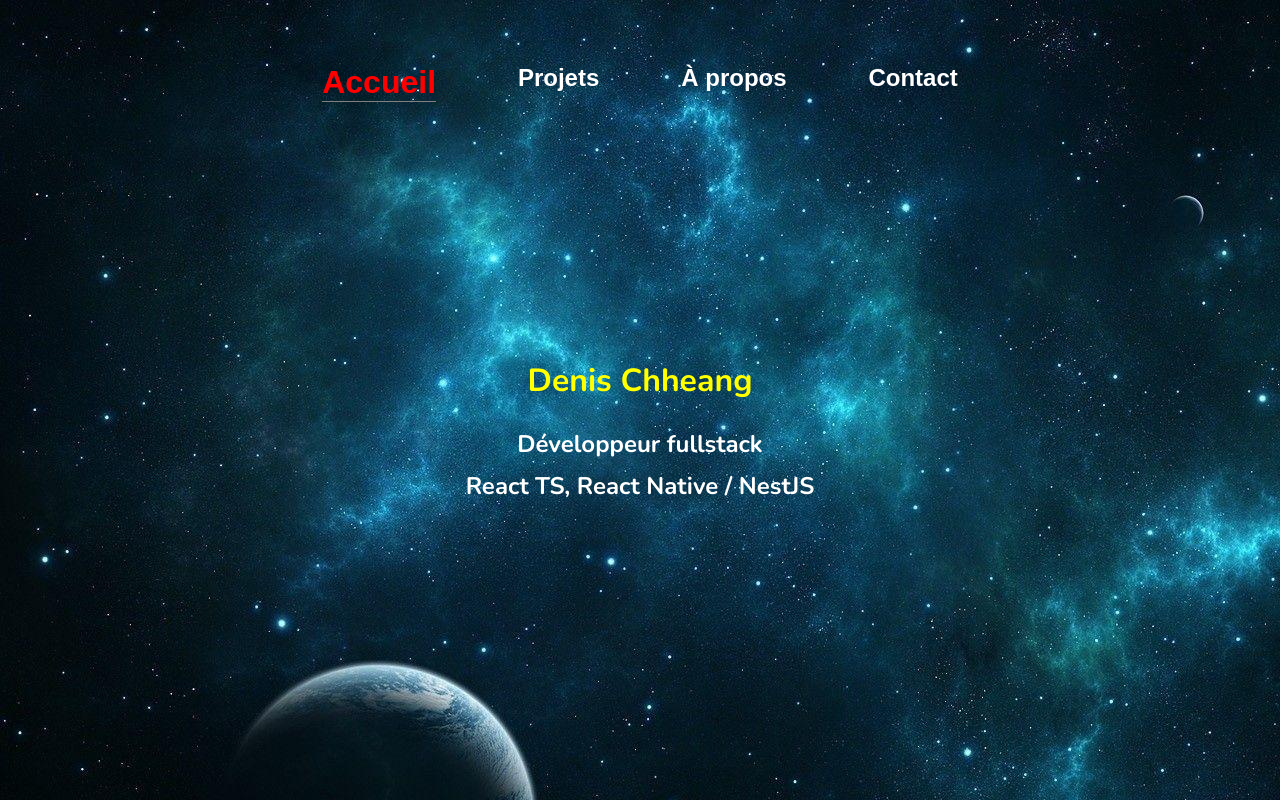
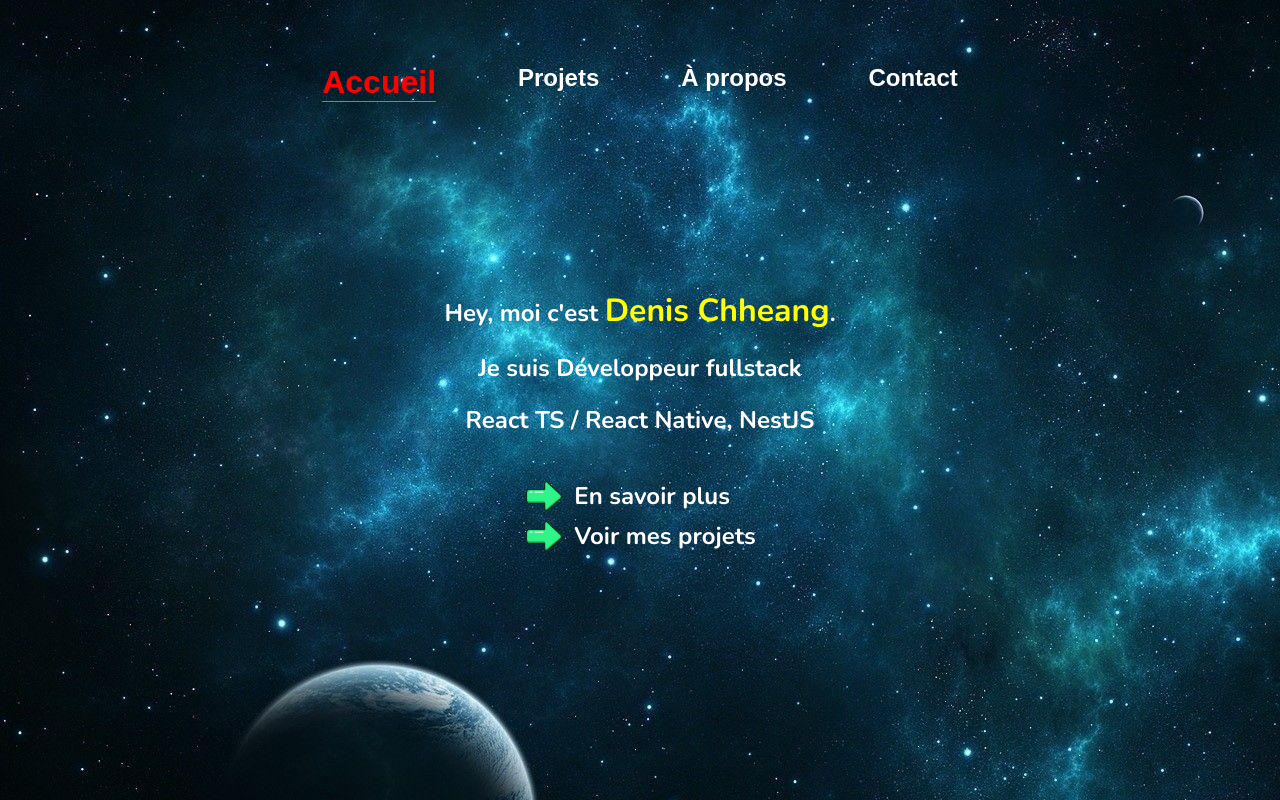
Before and after one commit to DenisChh/mysite, a Next.js app: page / in a window 1280 px wide. Built offline with nearby package versions, Linux system fonts and the light colour scheme; a web font is replaced by a local one.

Commit message:
description refaite

```diff
--- a/src/app/about/about.module.css
+++ b/src/app/about/about.module.css
@@ -49,7 +49,7 @@
 
     .main {
         width: 95%;
-        margin-top: 50px;
+        margin-top: 100px;
     }
 
     .linksContainer {
--- a/src/app/page.module.css
+++ b/src/app/page.module.css
@@ -1,4 +1,4 @@
-.page {
+.main {
   display: flex;
   flex-direction: column;
   justify-content: center;
@@ -6,4 +6,35 @@
   width: 100%;
   height: 80%;
   color: white;
+  gap: 20px;
+  font-size: x-large;
+  font-weight: bold;
 }
+
+.row {
+  display: flex;
+}
+
+.name {
+  color: yellow;
+  font-size: xx-large;
+}
+
+.linksContainer {
+  display: flex;
+  flex-direction: column;
+  margin-top: 20px;
+}
+
+.links {
+  display: flex;
+  align-items: center;
+  gap: 10px;
+}
+
+.links:hover {
+  color: red;
+  transition: 0.5s color;
+  cursor: pointer;
+  font-size: xx-large;
+}
--- a/src/app/page.tsx
+++ b/src/app/page.tsx
@@ -1,21 +1,47 @@
+'use client'
+
 import Image from "next/image";
 import styles from "./page.module.css";
-import profilePic from '../../public/me.jpg'
-import background from '../../public/background.jpg'
-import Dashboard from "./dashboard/dashboard";
+import rightArrow from '../../public/rarrow.png';
+import { useRouter } from "next/navigation";
 
 export default function Home() {
+  const router = useRouter()
   return (
-    <div className={styles.page}>
-      <h1>
-        Denis Chheang
-      </h1>
-      <h2>
-        Développeur fullstack
-      </h2>
-      <h2>
-        React TS, React Native / NestJS
-      </h2>
+    <div className={styles.main}>
+      <div>
+        Hey, moi c'est <span className={styles.name}> Denis Chheang</span>.
+      </div>
+      <div>
+        Je suis Développeur fullstack
+      </div>
+      <div>
+        React TS / React Native, NestJS
+      </div>
+      <div className={styles.linksContainer}>
+        <div className={styles.links} onClick={() => router.push('/about')}>
+          <Image
+            src={rightArrow}
+            alt='arrow icon'
+            width={40}
+            height={40}
+          />
+          <div>
+            En savoir plus
+          </div>
+        </div>
+        <div className={styles.links} onClick={() => router.push('/projects')}>
+          <Image
+            src={rightArrow}
+            alt='arrow icon'
+            width={40}
+            height={40}
+          />
+          <div>
+            Voir mes projets
+          </div>
+        </div>
+      </div>
     </div>
   );
 }
--- a/src/app/projects/projects.module.css
+++ b/src/app/projects/projects.module.css
@@ -124,6 +124,10 @@
         width: 90%;
     }
 
+    .row {
+        width: 100%;
+    }
+
     .screenshots {
         max-width: 400px;
     }
```
Also changed, not shown: src/app/about/page.tsx (+8 -5 lines).
